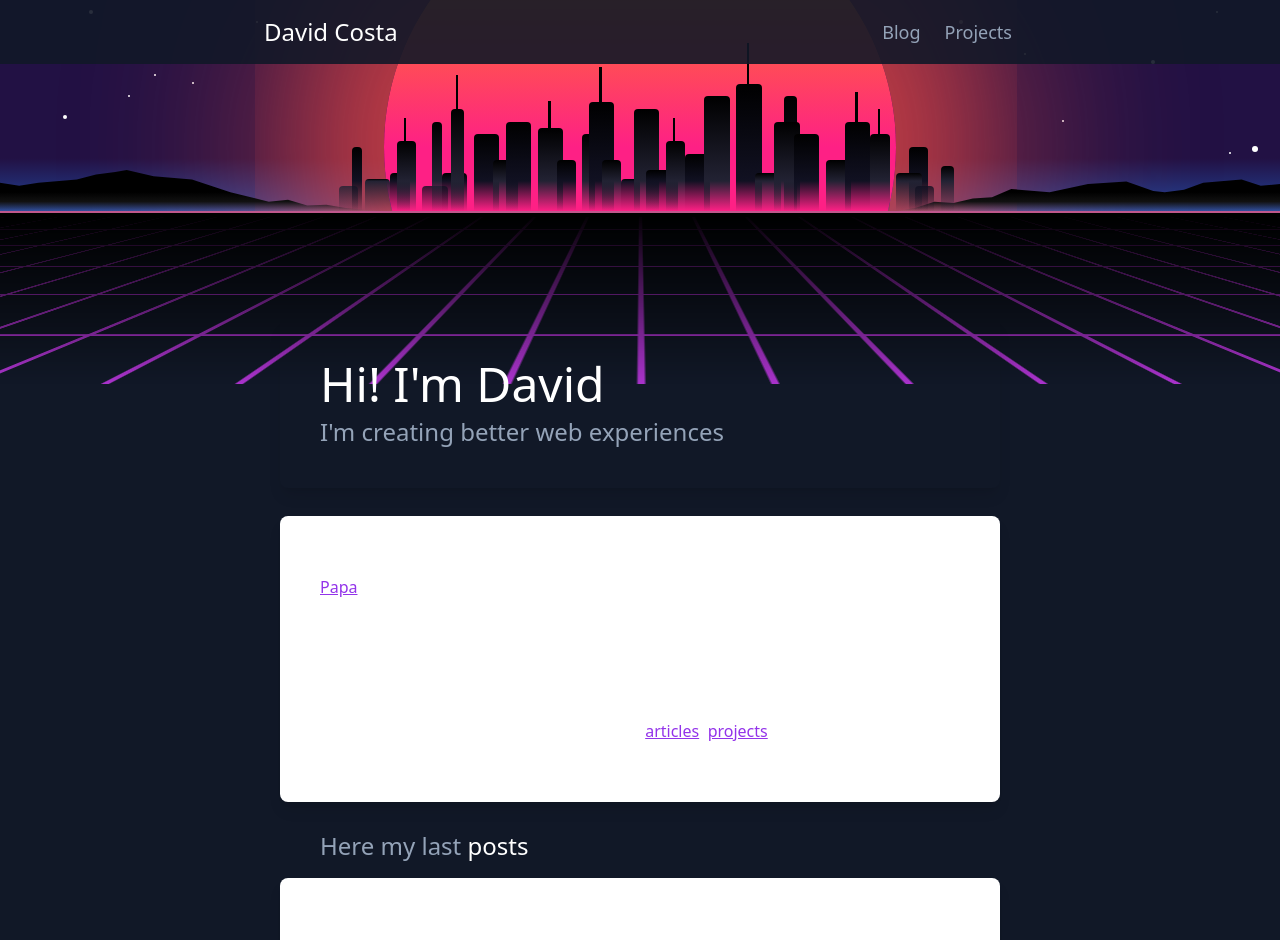
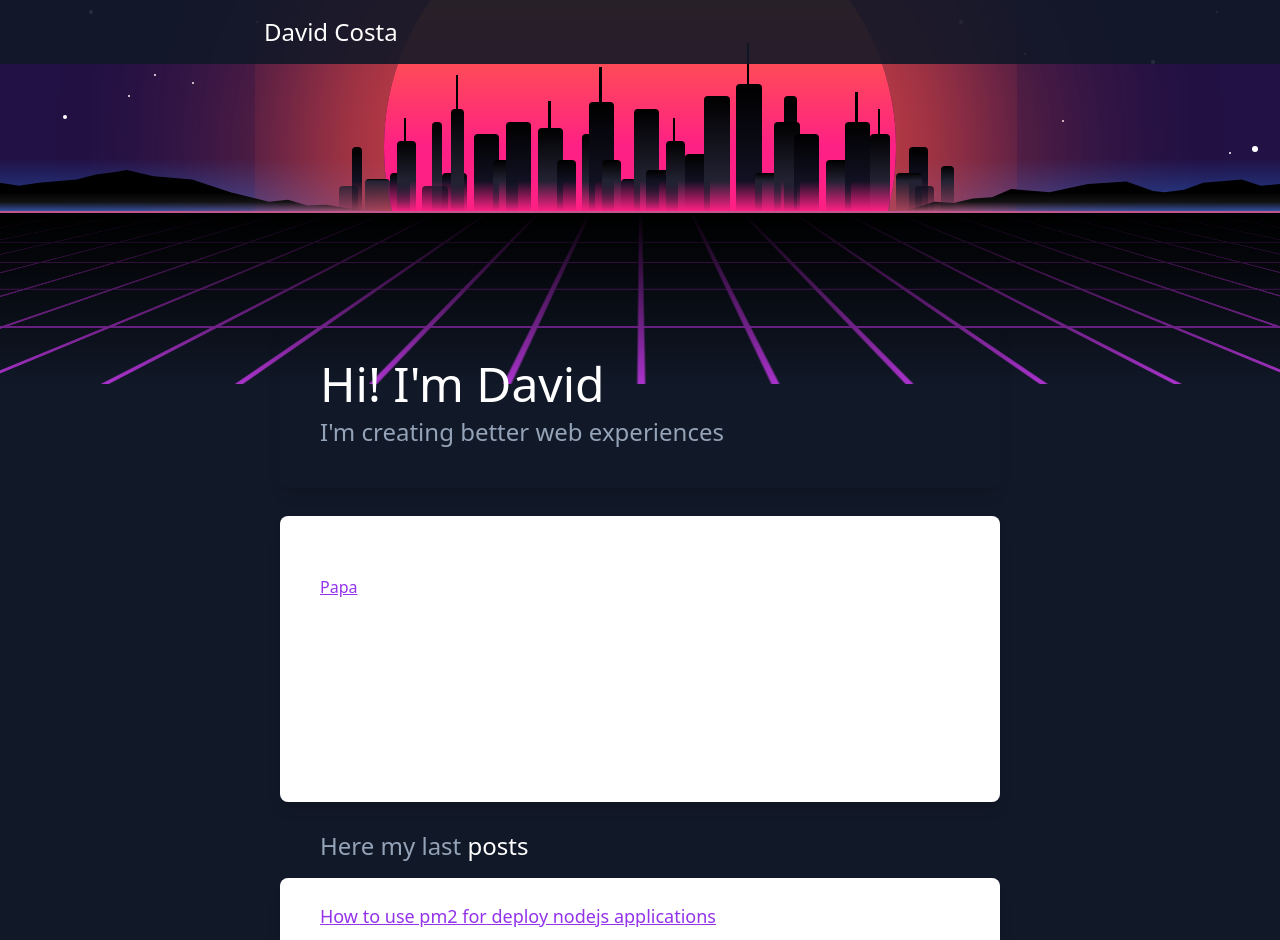
Before and after one commit to davidcostadev/davidcosta.dev, a Next.js app: page / in a window 1280 px wide. Shown: the top 940 px of the page. Built offline with nearby package versions, Linux system fonts and the light colour scheme.

Commit message:
Updating links

```diff
--- a/src/app/(site)/page.tsx
+++ b/src/app/(site)/page.tsx
@@ -33,14 +33,13 @@ export default function Index() {
           </p>
 
           <p className="text-primary">
-            This website is intended to concentrate my <Link href="/blog">articles</Link>,{' '}
-            <Link href="/projects">projects</Link> and be a hub to my networks. Make yourself
-            comfortable here!
+            This website is intended to concentrate my articles, projects and be a hub to my
+            networks. Make yourself comfortable here!
           </p>
         </div>
       </div>
       <LastPosts />
-      <LastProjects />
+      {/* <LastProjects /> */}
       <MyNetworks />
     </div>
   );
--- a/src/app/home/LastPosts.tsx
+++ b/src/app/home/LastPosts.tsx
@@ -1,3 +1,5 @@
+import Link from 'next/link';
+
 import * as Icon from 'components/icons';
 
 export const LastPosts = () => {
@@ -12,7 +14,9 @@ export const LastPosts = () => {
             key={post.id}
             className="bg-white dark:bg-gray-800 rounded-lg shadow-lg p-4 sm:py-6 sm:px-10"
           >
-            <h4 className="text-primary text-lg font-medium mb-2">{post.title}</h4>
+            <h4 className="text-primary text-lg font-medium mb-2">
+              <Link href={post.href}>{post.title}</Link>
+            </h4>
             <p className="text-secondary text-sm mb-2">{post.shortDescription}</p>
             <div className="flex flex-wrap gap-2">
               {post.tags.map((tag) => (
@@ -42,6 +46,7 @@ const posts = [
     shortDescription: 'A tutorial of how to easy use pm2 to deploy your applications',
     tags: ['seedling', 'javascript', 'node'],
     createdAt: '2020-08-14',
+    href: '/articles/en/how-to-use-pm2-for-deploy-nodejs-applications',
   },
   {
     id: 2,
@@ -50,6 +55,7 @@ const posts = [
       'Some notes about what I understand about learning in public and why it’s important',
     tags: ['career', 'digital garden'],
     createdAt: '2020-08-03',
+    href: '/articles/en/my-notes-about-learning-in-public',
   },
   {
     id: 3,
@@ -58,5 +64,6 @@ const posts = [
       'In this article I talk a little about my journey of doing a tooltip with popper.',
     tags: ['javascript', 'typescript', 'tooltip', 'styled-components'],
     createdAt: '2020-07-29',
+    href: '/articles/en/using-popper-as-tooltip-typeScript-and-styled-component',
   },
 ];
--- a/src/app/layout.tsx
+++ b/src/app/layout.tsx
@@ -27,9 +27,12 @@ export default function RootLayout({
                 </Link>
               </h1>
               <nav>
-                <ul className="flex">
+                {/* <ul className="flex">
                   <li className="text-lg font-medium">
-                    <Link href="/blog" className="text-secondary hover:text-purple-400 px-3 py-2">
+                    <Link
+                      href="/articles"
+                      className="text-secondary hover:text-purple-400 px-3 py-2"
+                    >
                       Blog
                     </Link>
                   </li>
@@ -41,7 +44,7 @@ export default function RootLayout({
                       Projects
                     </Link>
                   </li>
-                </ul>
+                </ul> */}
               </nav>
             </div>
           </div>
```
